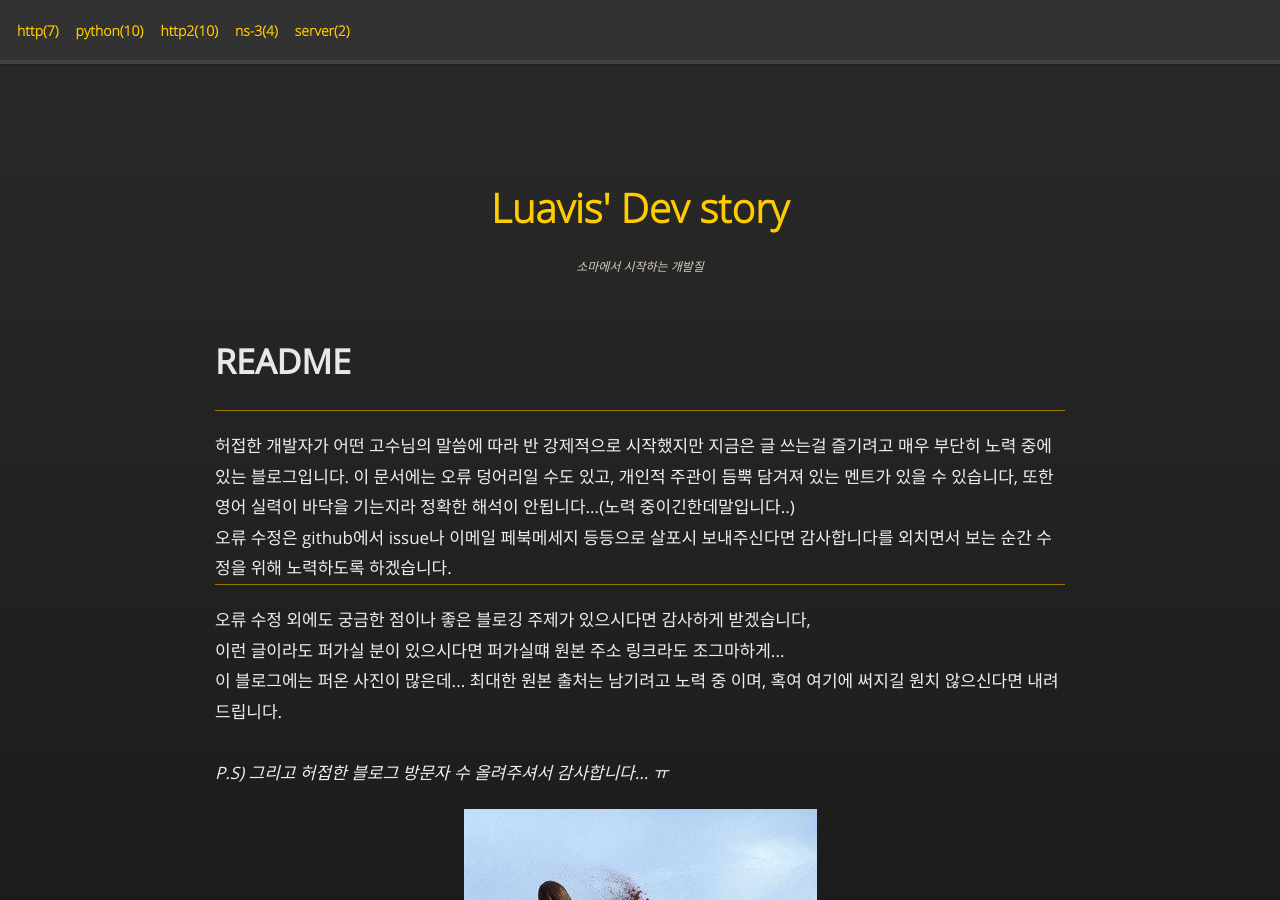
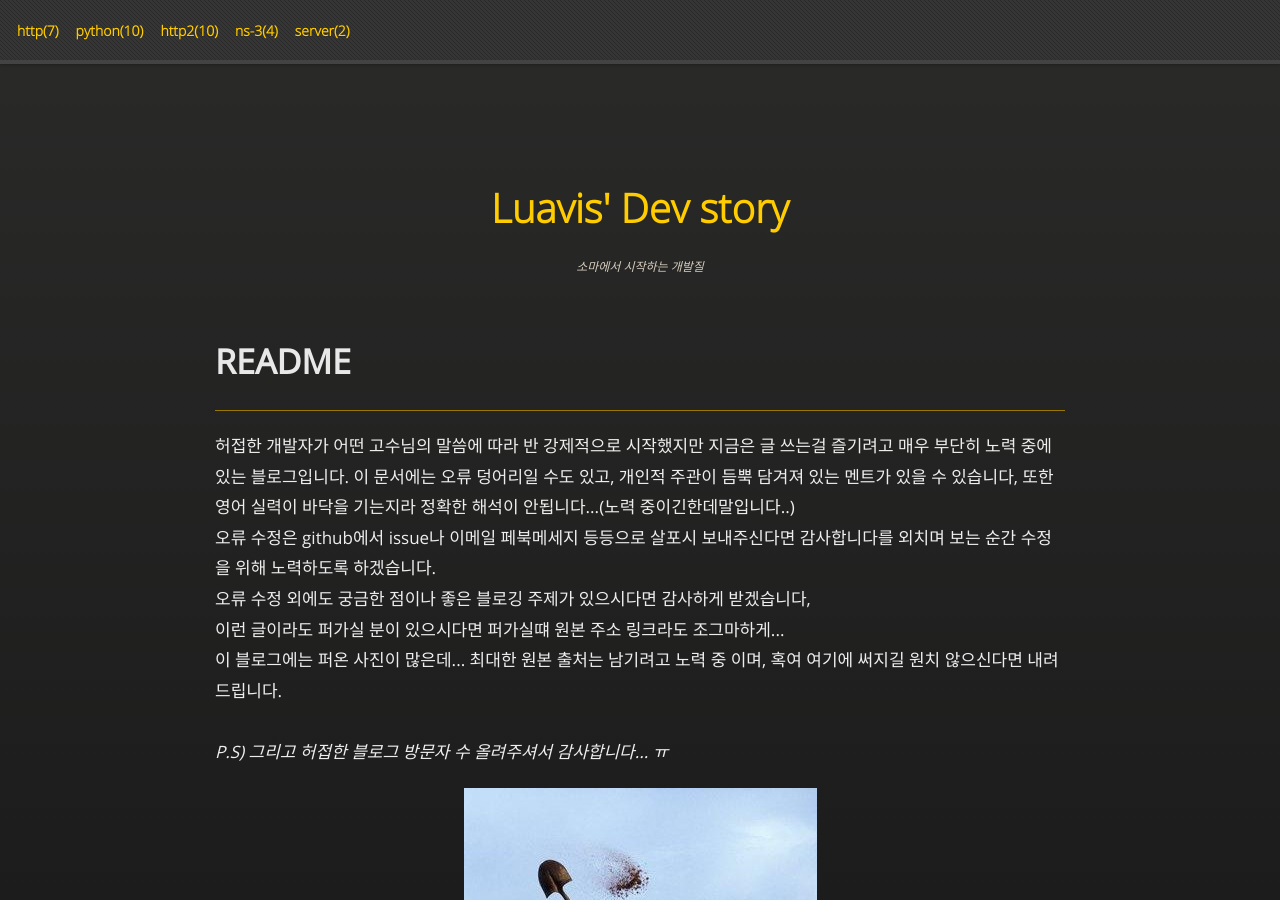
Before and after one commit to Luavis/luavis.github.io, a Jekyll site: the page built from _pages/read_me.html, in a window 1280 px wide and 900 px high. Built offline with Jekyll 4.4.1, drawn with Linux system fonts in a browser that asks for light colours.

Commit message:
Edit readme

```diff
--- a/_pages/read_me.html
+++ b/_pages/read_me.html
@@ -23,8 +23,8 @@ permalink: /readme/
 <div class="margin-bottom">
   허접한 개발자가 어떤 고수님의 말씀에 따라 반 강제적으로 시작했지만 지금은 글 쓰는걸 즐기려고 매우 부단히 노력 중에 있는 블로그입니다. 이 문서에는 오류 덩어리일 수도 있고, 개인적 주관이 듬뿍 담겨져 있는 멘트가 있을 수 있습니다, 또한 영어 실력이 바닥을 기는지라 정확한 해석이 안됩니다...(노력 중이긴한데말입니다..)
   <br>
-  오류 수정은 github에서 issue나 이메일 페북메세지 등등으로 살포시 보내주신다면 감사합니다를 외치면서 보는 순간 수정을 위해 노력하도록 하겠습니다.
-  <hr>
+  오류 수정은 github에서 issue나 이메일 페북메세지 등등으로 살포시 보내주신다면 감사합니다를 외치며 보는 순간 수정을 위해 노력하도록 하겠습니다.
+  <br>
   오류 수정 외에도 궁금한 점이나 좋은 블로깅 주제가 있으시다면 감사하게 받겠습니다,
   <br>
   이런 글이라도 퍼가실 분이 있으시다면 퍼가실떄 원본 주소 링크라도 조그마하게...<br>
```
